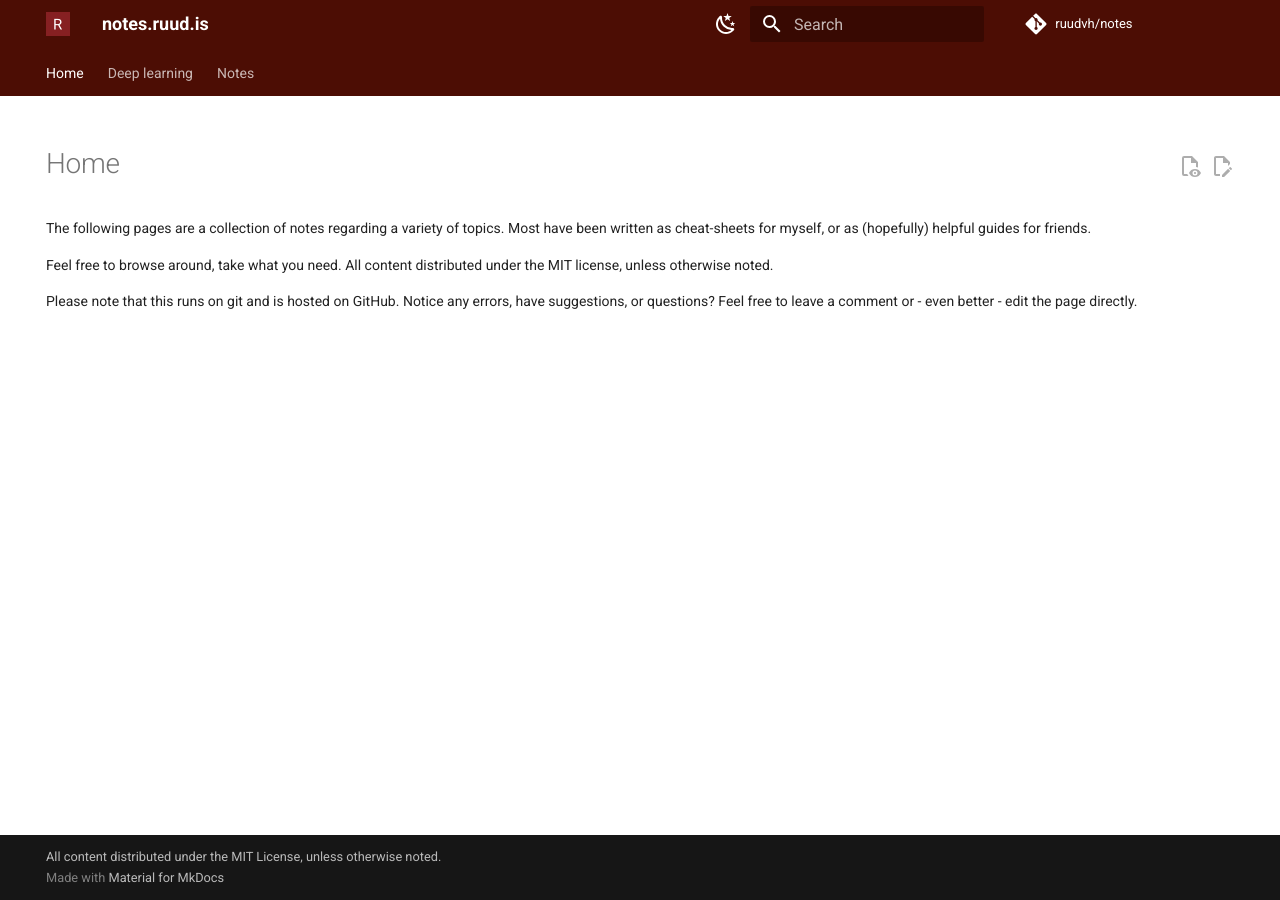
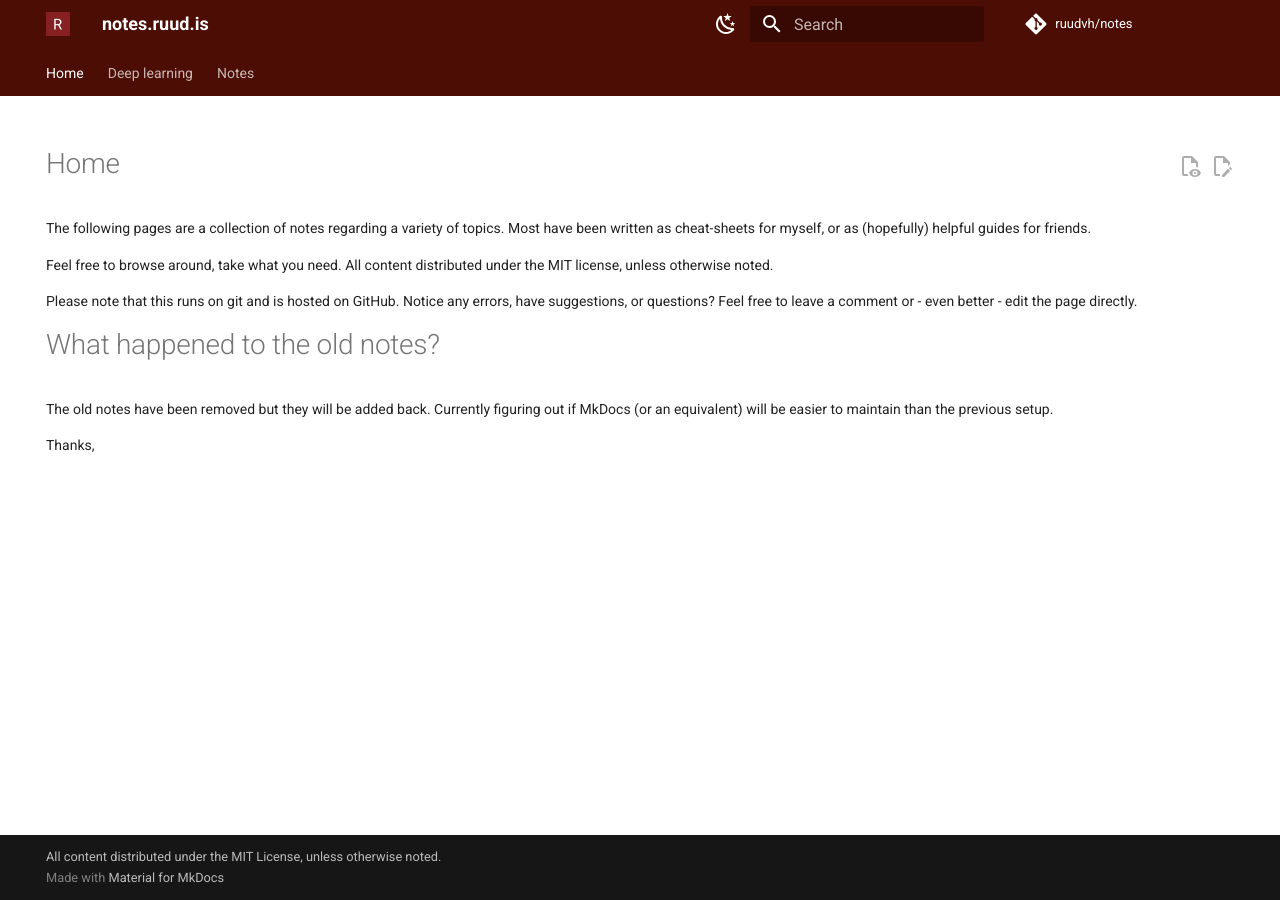
Before and after one commit to ruudvh/notes, an MkDocs documentation site: the page built from docs/index.md, in a window 1280 px wide. Built offline with MkDocs 1.6.1 and Material for MkDocs 9.7.7, drawn with Linux system fonts in a browser that asks for light colours; comment, search, counter and statistics services are not loaded.

Commit message:
Clarified index

```diff
--- a/docs/index.md
+++ b/docs/index.md
@@ -16,3 +16,10 @@ unless otherwise noted.
 
 Please note that this runs on git and is hosted on GitHub. Notice any errors, have suggestions,
 or questions? Feel free to leave a comment or - even better - edit the page directly.
+
+# What happened to the old notes?
+
+The old notes have been removed but they will be added back.
+Currently figuring out if MkDocs (or an equivalent) will be easier to maintain than the previous setup.
+
+Thanks,
```
